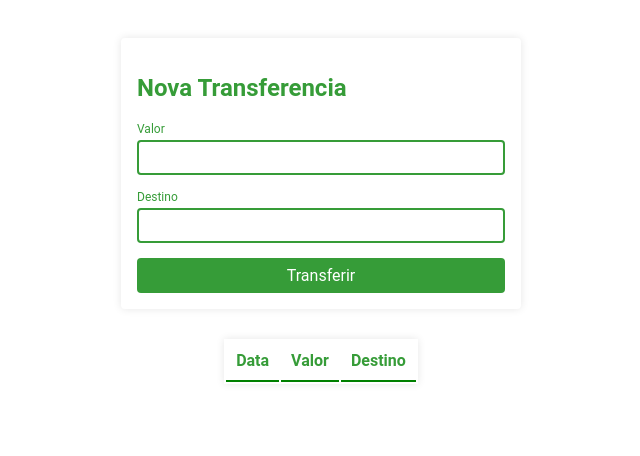
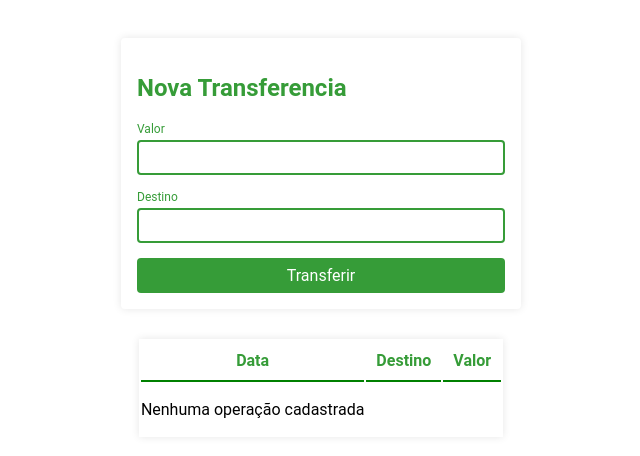
Before and after one commit to JheimisonFLX/Angular01, an Angular app: page / in a window 1280 px wide. Shown: the top 456 px of the page, without its empty margins (319-959 px from the left). Built offline with nearby package versions, Linux system fonts and the light colour scheme.

Commit message:
02 Criando mensagem com ngIf

```diff
--- a/src/app/extrato/extrato.component.html
+++ b/src/app/extrato/extrato.component.html
@@ -1,14 +1,18 @@
 <table class="tabela">
   <thead class="tabela__cabecalho">
     <th class="tabela__cabecalho__conteudo">Data</th>
+    <th class="tabela__cabecalho__conteudo">Destino</th>
     <th class="tabela__cabecalho__conteudo">Valor</th>
-    <th class="tabela__cabecalho__conteudo">Destino</th>
   </thead>
-  <tbody>
+  <tbody *ngIf="transferencias?.length > 0; else listaVazia">
     <tr class="tabela__linha" *ngFor="let transferencia of transferencias">
       <td class="tabela__conteudo">{{ transferencia.data | date:"short" }}</td>
+      <td class="tabela__conteudo">{{ transferencia.destino }}</td>
       <td class="tabela__conteudo">{{ transferencia.valor | currency }}</td>
-      <td class="tabela__conteudo">{{ transferencia.destino }}</td>
     </tr>
   </tbody>
 </table>
+
+<ng-template #listaVazia>
+  <p>Nenhuma operação cadastrada</p>
+</ng-template>
```
